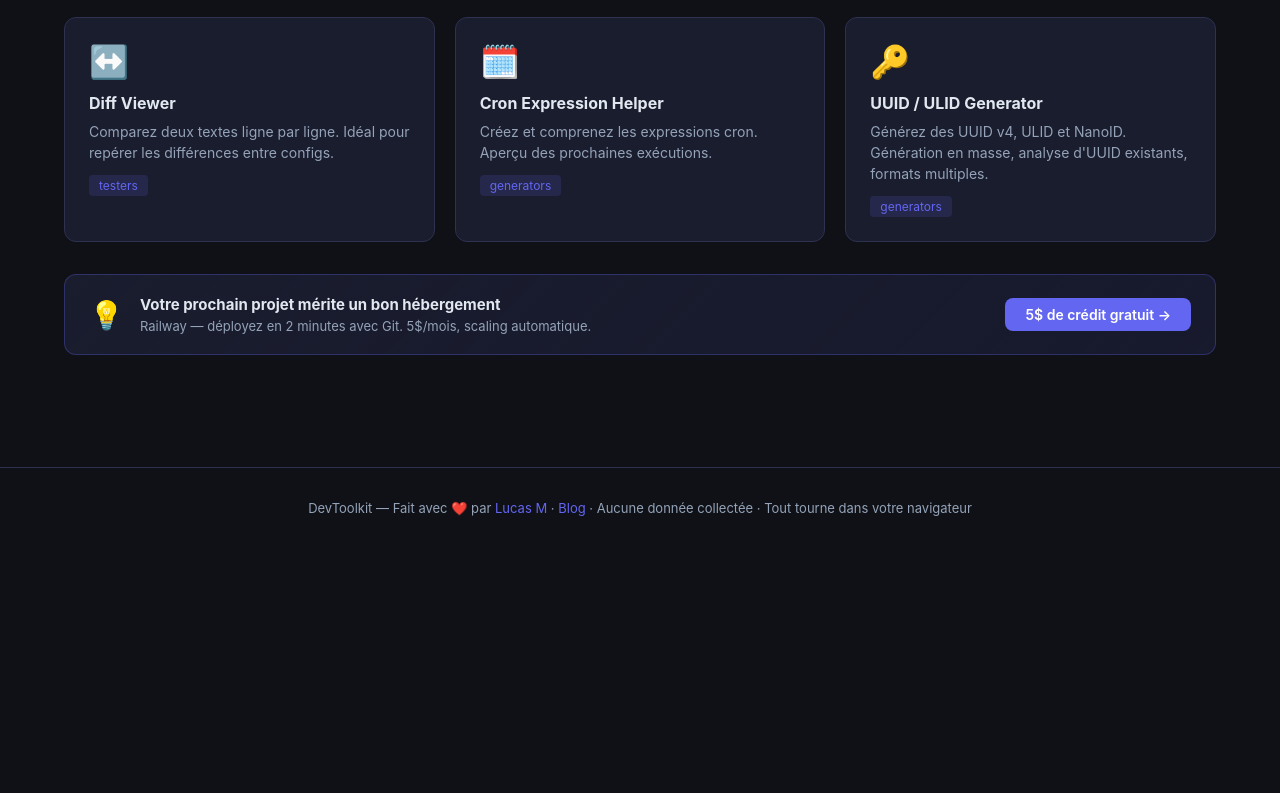
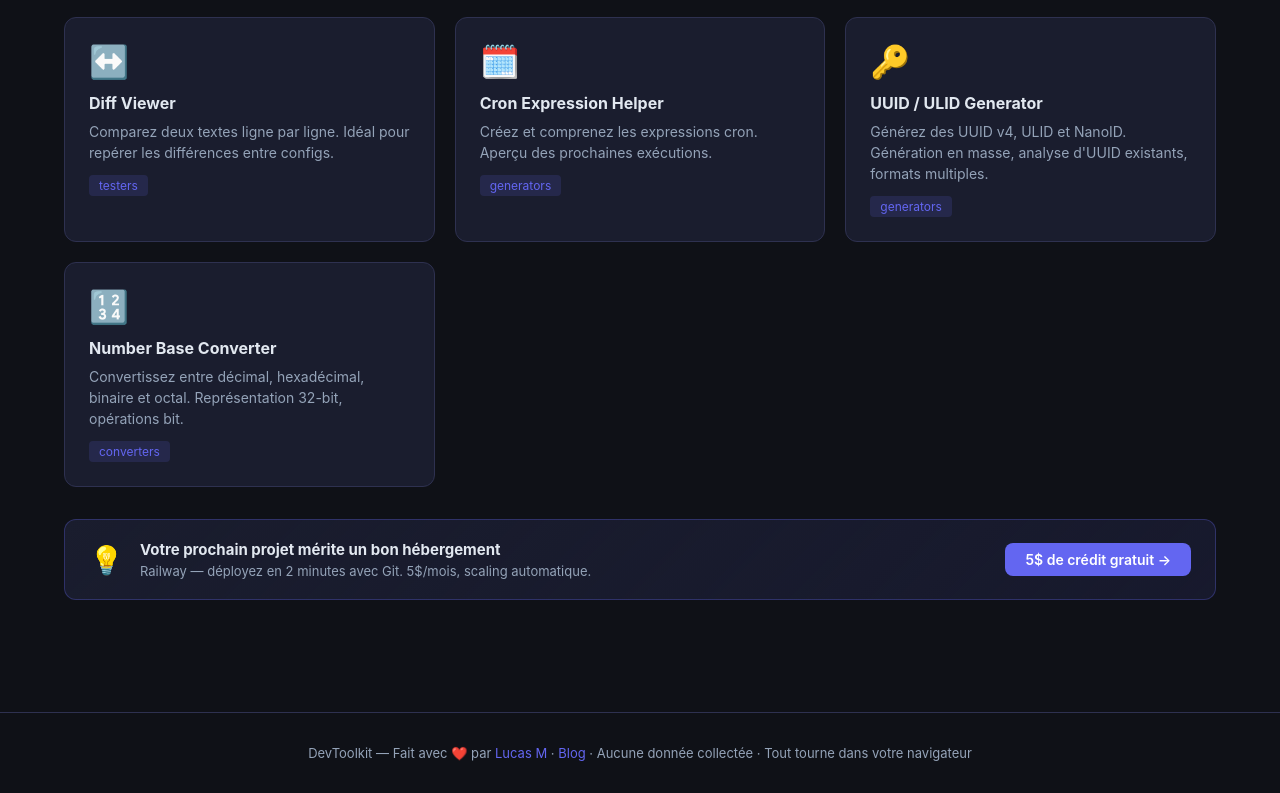
Before and after one commit to lucasmdevdev/devtoolkit, a plain HTML site: page index.html in a window 1280 px wide. Shown: the part 1489-2282 px from the top of the page. Before the commit the page ends 2037 px from the top, so only its background shows below. Drawn offline with Linux system fonts and the light colour scheme.

Commit message:
Add number converter to index

```diff
--- a/index.html
+++ b/index.html
@@ -352,6 +352,14 @@ const TOOLS = [
     category: "generators",
     href: "tools/uuid-generator.html"
   },
+  {
+    id: "number-converter",
+    name: "Number Base Converter",
+    icon: "🔢",
+    desc: "Convertissez entre décimal, hexadécimal, binaire et octal. Représentation 32-bit, opérations bit.",
+    category: "converters",
+    href: "tools/number-converter.html"
+  },
 ];
 
 let currentCategory = 'all';
```
